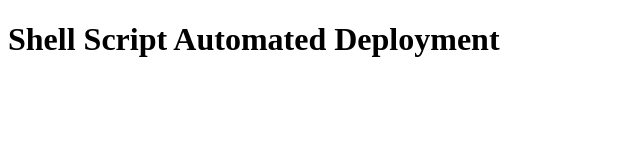
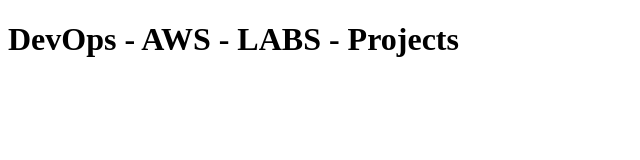
Before and after one commit to muhammadasif84/aws-labs, a plain HTML site: page index.html in a window 1280 px wide. Shown: the whole page, without its empty margins (0-640 px from the left). Drawn offline with Linux system fonts and the light colour scheme.

Commit message:
main branch

```diff
--- a/index.html
+++ b/index.html
@@ -3,9 +3,9 @@
 <head>
     <meta charset="UTF-8">
     <meta name="viewport" content="width=device-width, initial-scale=1.0">
-    <title>AWS-LABS</title>
+    <title>DevOps - AWS - LABS - Projects</title>
 </head>
 <body>
-    <h1>Shell Script Automated Deployment</h1>
+    <h1>DevOps - AWS - LABS - Projects</h1>
 </body>
 </html>
```
Also changed, not shown: 1 other file.
